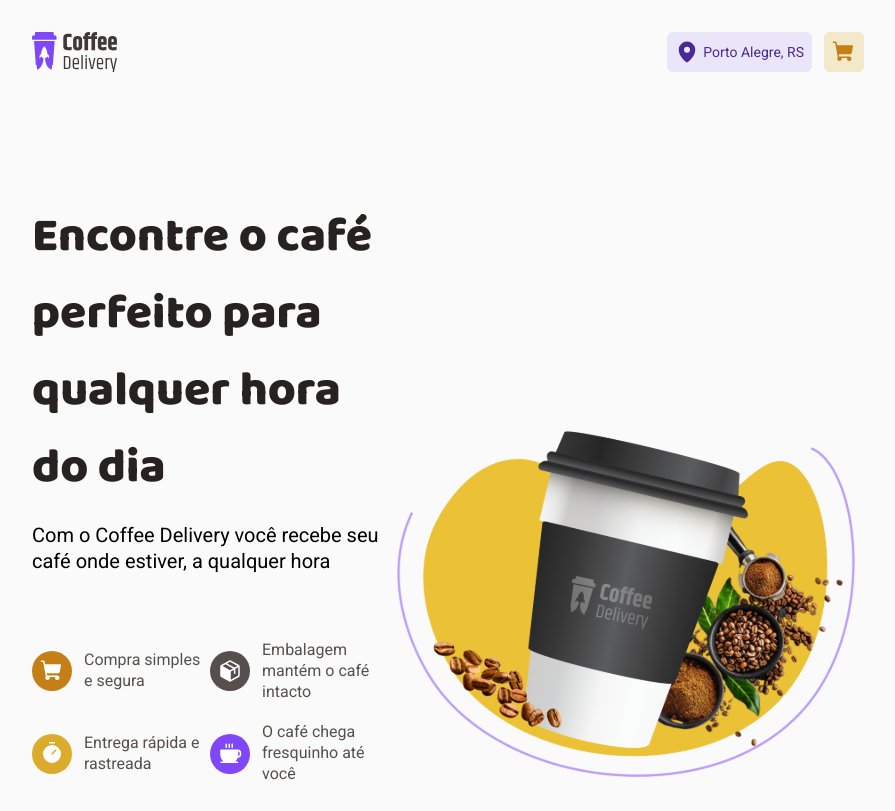
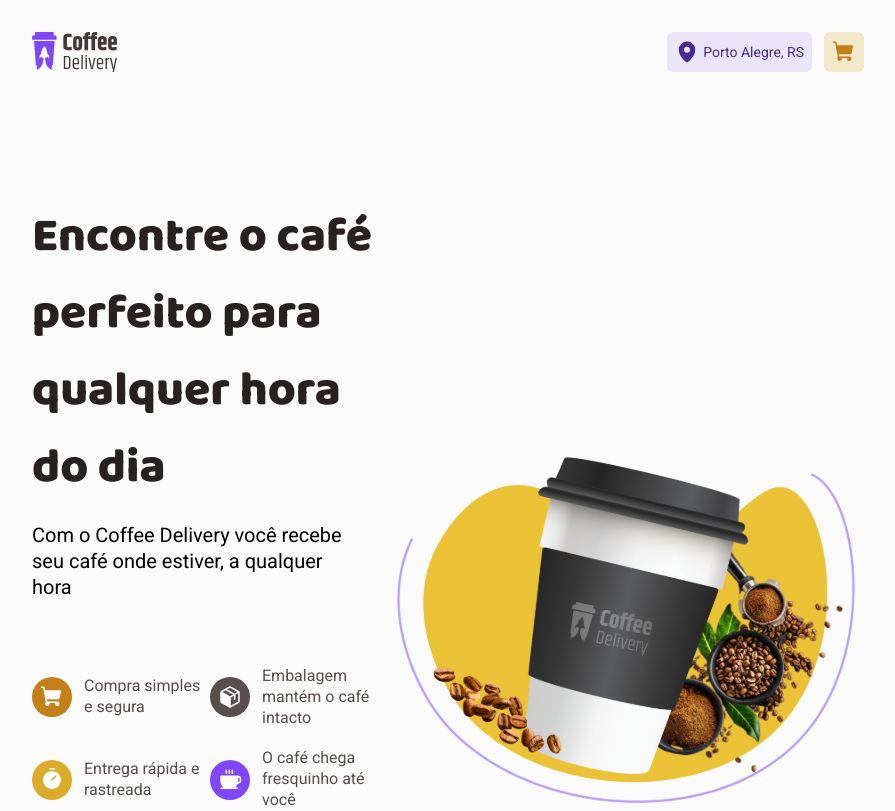
Before and after one commit to Sans-arch/coffee-delivery, a React (Vite) app: page / in a window 1280 px wide. Shown: the whole page, without its empty margins (192-1087 px from the left). Built offline with nearby package versions, Linux system fonts and the light colour scheme.

Commit message:
Make some css improvements in the Home page

```diff
--- a/src/pages/Home/styles.ts
+++ b/src/pages/Home/styles.ts
@@ -8,7 +8,7 @@
 export const PresentationContent = styled.div``
 
 export const MainImageArea = styled.div`
-  width: 100%;
+  width: 90%;
   display: flex;
   align-items: flex-end;
   justify-content: flex-end;
@@ -27,6 +27,7 @@
   font-weight: 400;
   font-size: 20px;
   line-height: 130%;
+  width: 90%
 `
 
 export const TopicsSection = styled.div`
```
Also changed, not shown: tsconfig.json (+13 -3 lines).
